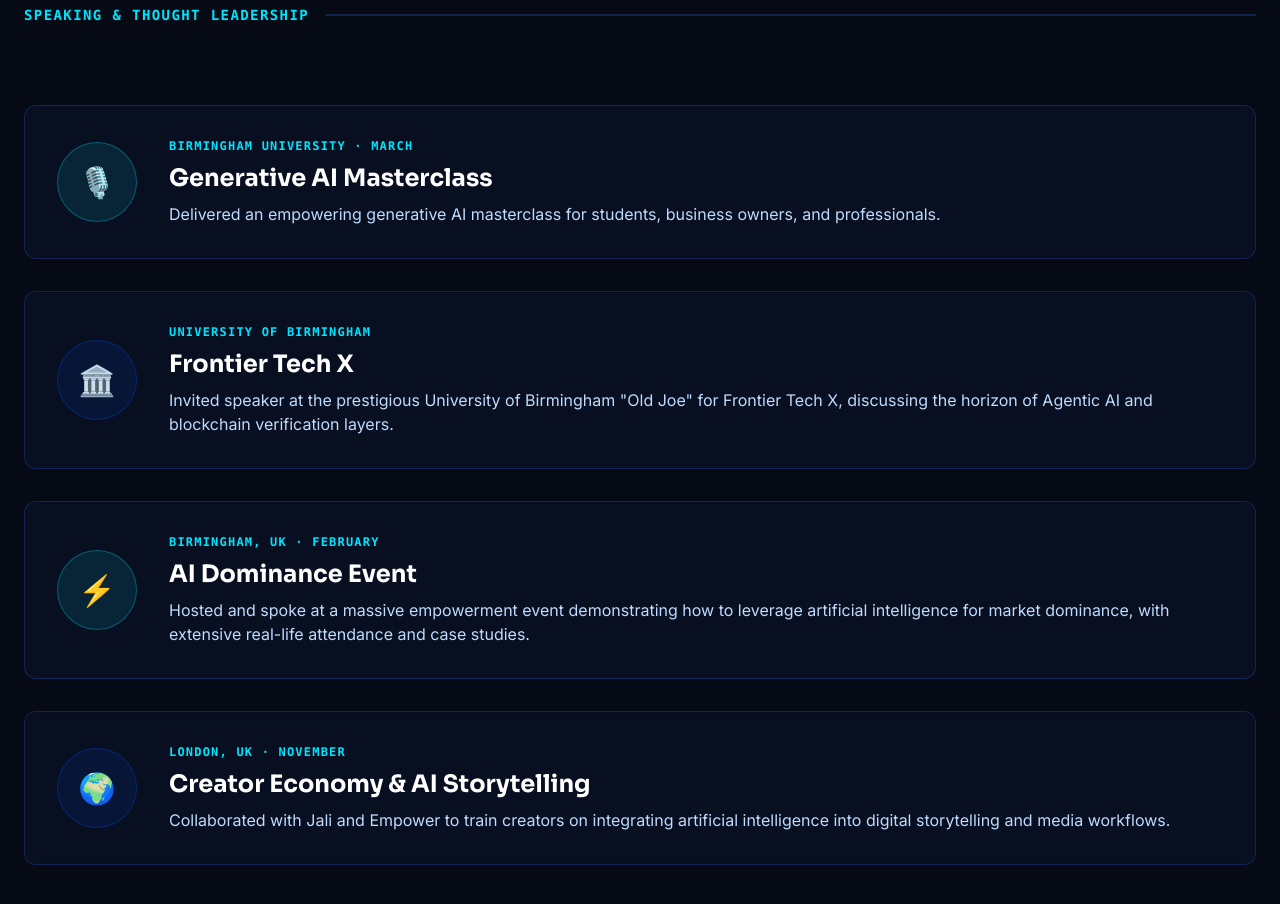
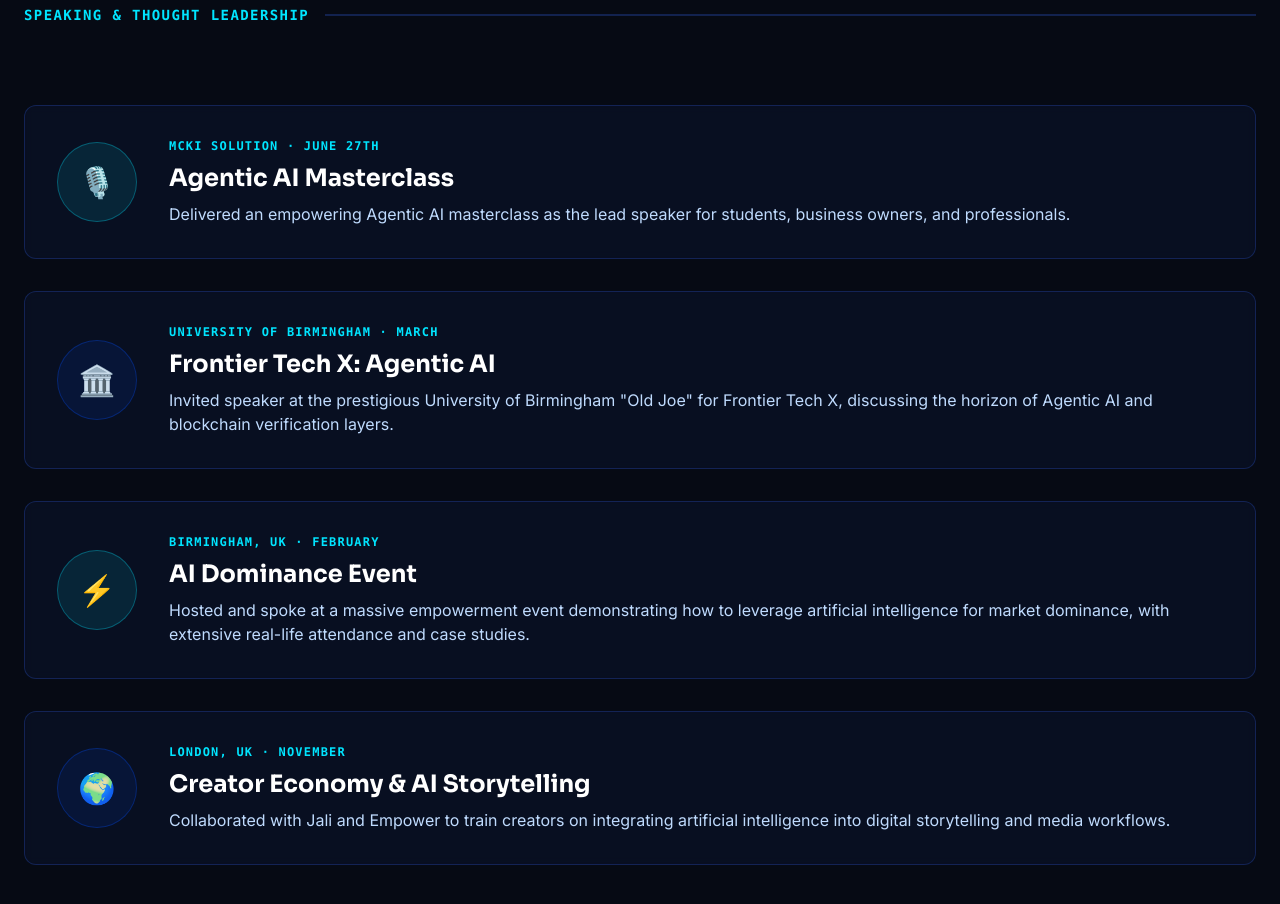
Before and after one commit to dominicrume/ORume_DOMINIC_WEBSITE, a Next.js app: page /portfolio in a window 1280 px wide. Shown: the part 2560-3464 px from the top of the page. Built offline with nearby package versions, Linux system fonts and the light colour scheme; no server answers.

Commit message:
fix: align speaking engagements with exact dates, locations, and Agentic AI context

```diff
--- a/app/portfolio/page.tsx
+++ b/app/portfolio/page.tsx
@@ -151,9 +151,9 @@
                   <span className="text-3xl group-hover:scale-110 transition-transform duration-500">🎙️</span>
                 </div>
                 <div>
-                  <div className="text-xs font-mono text-[#00E5FF] mb-2 font-bold tracking-widest">BIRMINGHAM UNIVERSITY · MARCH</div>
-                  <h3 className="text-2xl font-display font-bold text-white mb-2 group-hover:text-[#00E5FF] transition-colors">Generative AI Masterclass</h3>
-                  <p className="text-blue-200">Delivered an empowering generative AI masterclass for students, business owners, and professionals.</p>
+                  <div className="text-xs font-mono text-[#00E5FF] mb-2 font-bold tracking-widest">MCKI SOLUTION · JUNE 27TH</div>
+                  <h3 className="text-2xl font-display font-bold text-white mb-2 group-hover:text-[#00E5FF] transition-colors">Agentic AI Masterclass</h3>
+                  <p className="text-blue-200">Delivered an empowering Agentic AI masterclass as the lead speaker for students, business owners, and professionals.</p>
                 </div>
               </div>
 
@@ -162,8 +162,8 @@
                   <span className="text-3xl group-hover:scale-110 transition-transform duration-500">🏛️</span>
                 </div>
                 <div>
-                  <div className="text-xs font-mono text-[#00E5FF] mb-2 font-bold tracking-widest">UNIVERSITY OF BIRMINGHAM</div>
-                  <h3 className="text-2xl font-display font-bold text-white mb-2 group-hover:text-[#0052FF] transition-colors">Frontier Tech X</h3>
+                  <div className="text-xs font-mono text-[#00E5FF] mb-2 font-bold tracking-widest">UNIVERSITY OF BIRMINGHAM · MARCH</div>
+                  <h3 className="text-2xl font-display font-bold text-white mb-2 group-hover:text-[#0052FF] transition-colors">Frontier Tech X: Agentic AI</h3>
                   <p className="text-blue-200">Invited speaker at the prestigious University of Birmingham &quot;Old Joe&quot; for Frontier Tech X, discussing the horizon of Agentic AI and blockchain verification layers.</p>
                 </div>
               </div>
```
